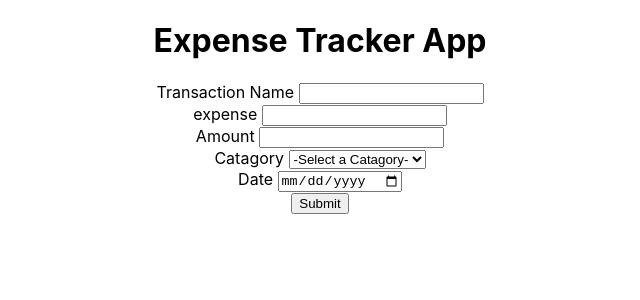
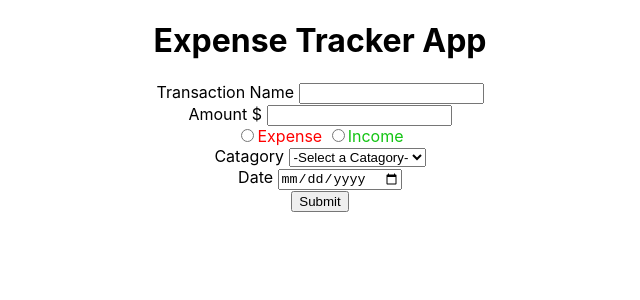
Before and after one commit to Maxmerock123/react-expense-tracker, a React (Create React App) app: page / in a window 1280 px wide. Shown: the top 300 px of the page, without its empty margins (320-960 px from the left). Built offline with nearby package versions, Linux system fonts and the light colour scheme.

Commit message:
add more choices, change expense and income input
change to radio type but still had to get a value from radio
button to react components. need to find a way to do "onChange"
that work on radio button.

```diff
--- a/src/components/Add.js
+++ b/src/components/Add.js
@@ -5,33 +5,39 @@ const Add = ({onClick}) => {
   const [name,setName] = useState("")
   const [expense,setExpense] = useState("")
   const [income,setIncome] = useState("")
+  const [type,setType] = useState("")
   const [catagory,setCatagory] = useState("")
   const [date,setDate] = useState("")
+
 
   return (
     <>
     <form>
       <div>
         <label for="name">Transaction Name </label>
-        <input type="text" id="name" name="name" onChange={(e)=>setName(e.target.value)}/>
+        <input type="text" id="name" name="name" autocomplete="off" onChange={(e)=>setName(e.target.value)}/>
       </div>
       <div>
-        <label for="expense">expense </label>
-        <input type="number" id="expense" name="expense" onChange={(e)=>setExpense(e.target.value)}/>
+        <label for="expense">Amount $ </label>
+        <input type="number" id="amount" name="amount" autocomplete="off" onChange={(e)=>setExpense(e.target.value)}/>
       </div>
       <div>
-        <label for="income">Amount </label>
-        <input type="number" id="income" name="income" onChange={(e)=>setIncome(e.target.value)}/>
+        <input type="radio" id="expense" name="transaction-type" onChange={(e)=>setType(e.target.value)}></input>
+        <label for="expense" id="container-expense">Expense </label>
+        <input type="radio" id="income" name="transaction-type" onChange={(e)=>setType(e.target.value)}></input>
+        <label for="income" id="container-income">Income </label>
       </div>
       <div>
         <lable for="catagory-form">Catagory </lable>
         <select name="catagory" form="catagory-form" onChange={(e)=>setCatagory(e.target.value)}>
           <option value="none">-Select a Catagory-</option>
-          <option value="food-beverage">food-beverage</option>
-          <option value="transport">transport</option>
-          <option value="bill">bill</option>
-          <option value="shopping">shopping</option>
-          <option value="others">others</option>
+          <option value="food-beverage">Food-beverage</option>
+          <option value="transport">Transport</option>
+          <option value="bill">Bill</option>
+          <option value="shopping">Shopping</option>
+          <option value="salary">Salary</option>
+          <option value="gift">Gift</option>
+          <option value="others">Others</option>
         </select>
       </div>
       <div>
--- a/src/index.css
+++ b/src/index.css
@@ -11,3 +11,12 @@ code {
   font-family: source-code-pro, Menlo, Monaco, Consolas, 'Courier New',
     monospace;
 }
+
+#container-expense {
+  color: red;
+
+}
+
+#container-income {
+  color: rgb(19, 196, 19);
+}
```
